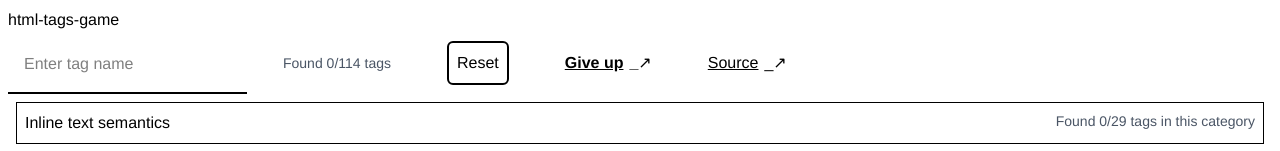
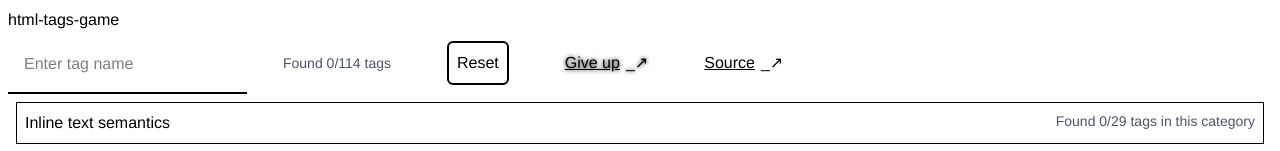
Before and after one commit to luka-hash/html-tags-game, a React (Vite) app: page / in a window 1280 px wide. In both pictures the pointer is over the link "Give up". Shown: the top 151 px of the page. Built offline with nearby package versions, Linux system fonts and the light colour scheme.

Commit message:
fix: Use text-shadows instead of font-weight on link hover

```diff
--- a/src/App.css
+++ b/src/App.css
@@ -9,7 +9,11 @@
         display: inline-block;
     }
 
+    .external-link {
+        transition: text-shadow 0.1s ease-in;
+    }
+
     .external-link:hover {
-        font-weight: bolder;
+        text-shadow: 0 0 4px var(--text-color);
     }
 }
```
